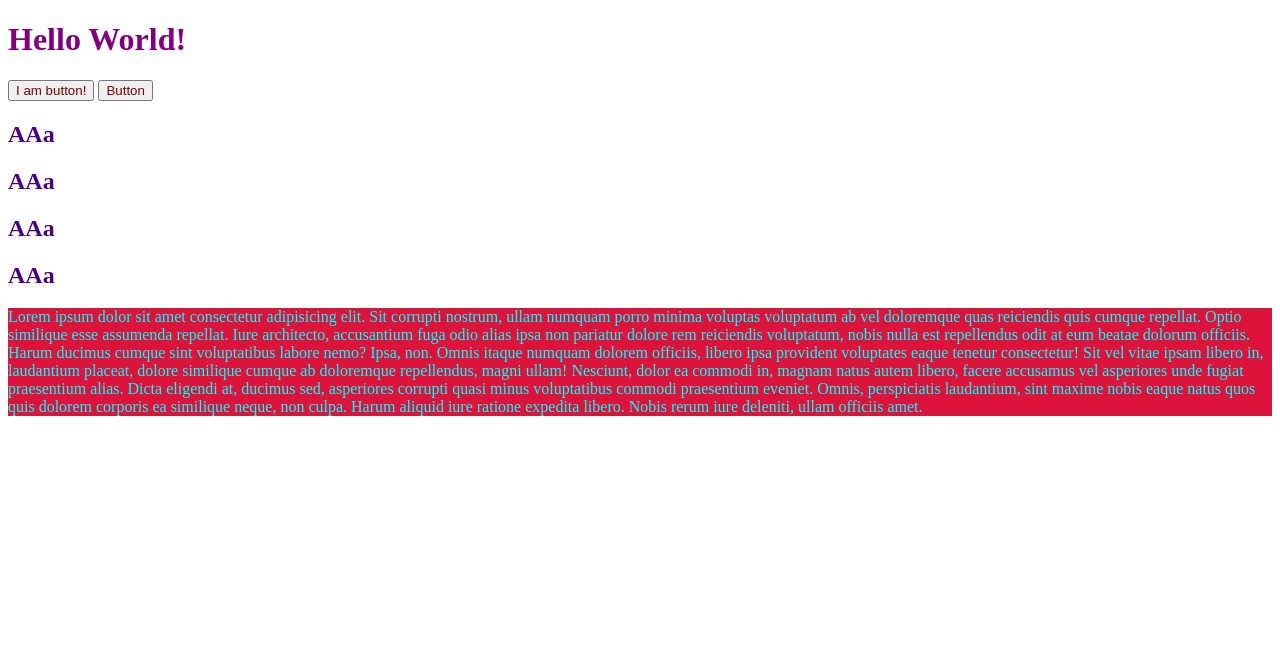
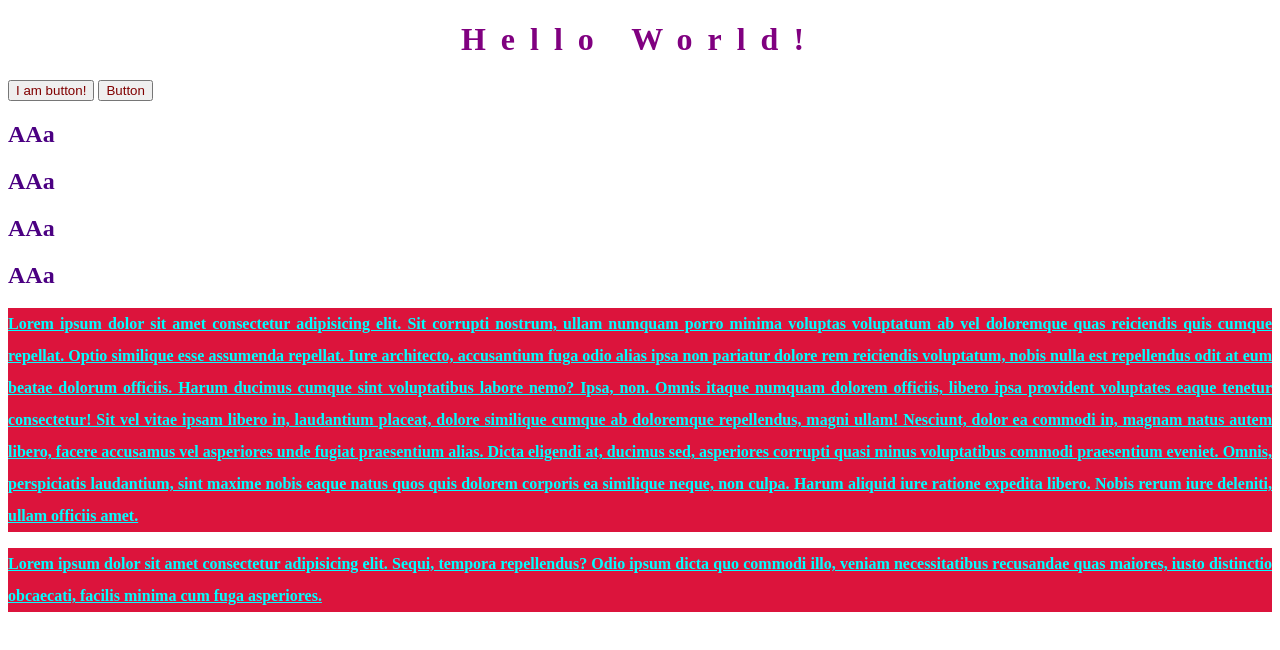
Before and after one commit to ramadanomar/WebDev-Bootcamp-v2.0, a plain HTML site: page Section 6: CSS/index.html in a window 1280 px wide. Drawn offline with Linux system fonts and the light colour scheme.

Commit message:
2nd Exercise

```diff
--- /dev/null
+++ b/Section 6: CSS/2nd Exercise/app.css
@@ -0,0 +1,9 @@
+h1 {
+    text-transform:uppercase;
+    font-family:monospace;
+    text-align:center;
+    font-weight:100;
+    text-size:40px;
+    letter-spacing: 40px;
+    text-decoration:plum wavy underline;
+}
--- a/Section 6: CSS/index.html
+++ b/Section 6: CSS/index.html
@@ -25,5 +25,9 @@
         Omnis, perspiciatis laudantium, sint maxime nobis eaque natus quos quis dolorem corporis ea similique neque, non culpa. Harum aliquid iure ratione expedita libero. Nobis rerum iure deleniti, ullam officiis amet.
     </p>
 
+    <p id="p2">
+        Lorem ipsum dolor sit amet consectetur adipisicing elit. Sequi, tempora repellendus? Odio ipsum dicta quo commodi illo, veniam necessitatibus recusandae quas maiores, iusto distinctio obcaecati, facilis minima cum fuga asperiores.
+    </p>
+
 </body>
 </html>
--- a/Section 6: CSS/style.css
+++ b/Section 6: CSS/style.css
@@ -9,4 +9,13 @@ button {
 p {
     color: aqua;
     background-color: crimson;
+    text-align:justify;
+    font-weight:700;
+    text-decoration: underline;
+    line-height: 2
 }
+
+h1 {
+    text-align:center;
+    letter-spacing: 15px;
+}
```
Also changed, not shown: Section 6: CSS/2nd Exercise/index.html (added, +10 -0 lines).
